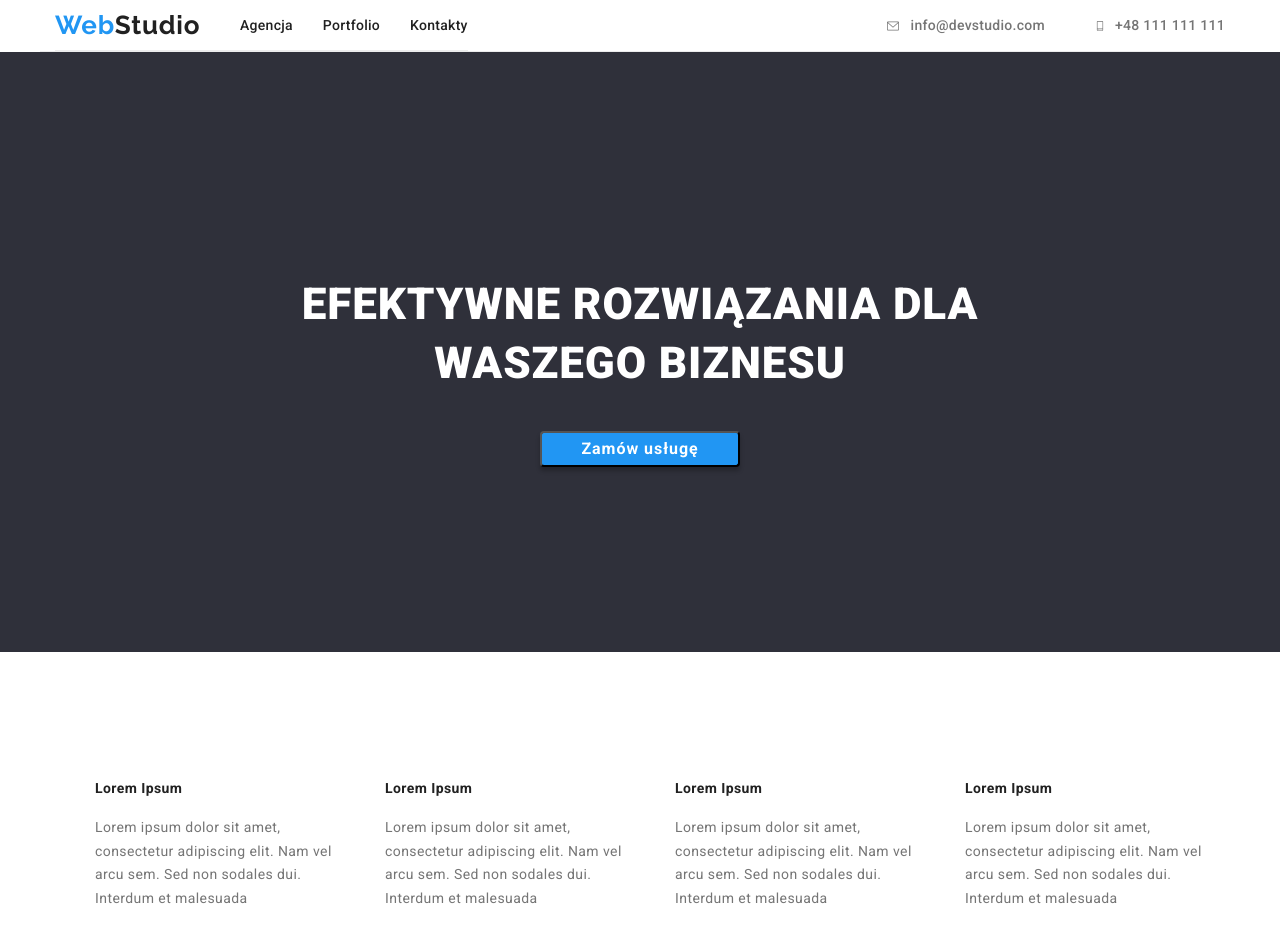
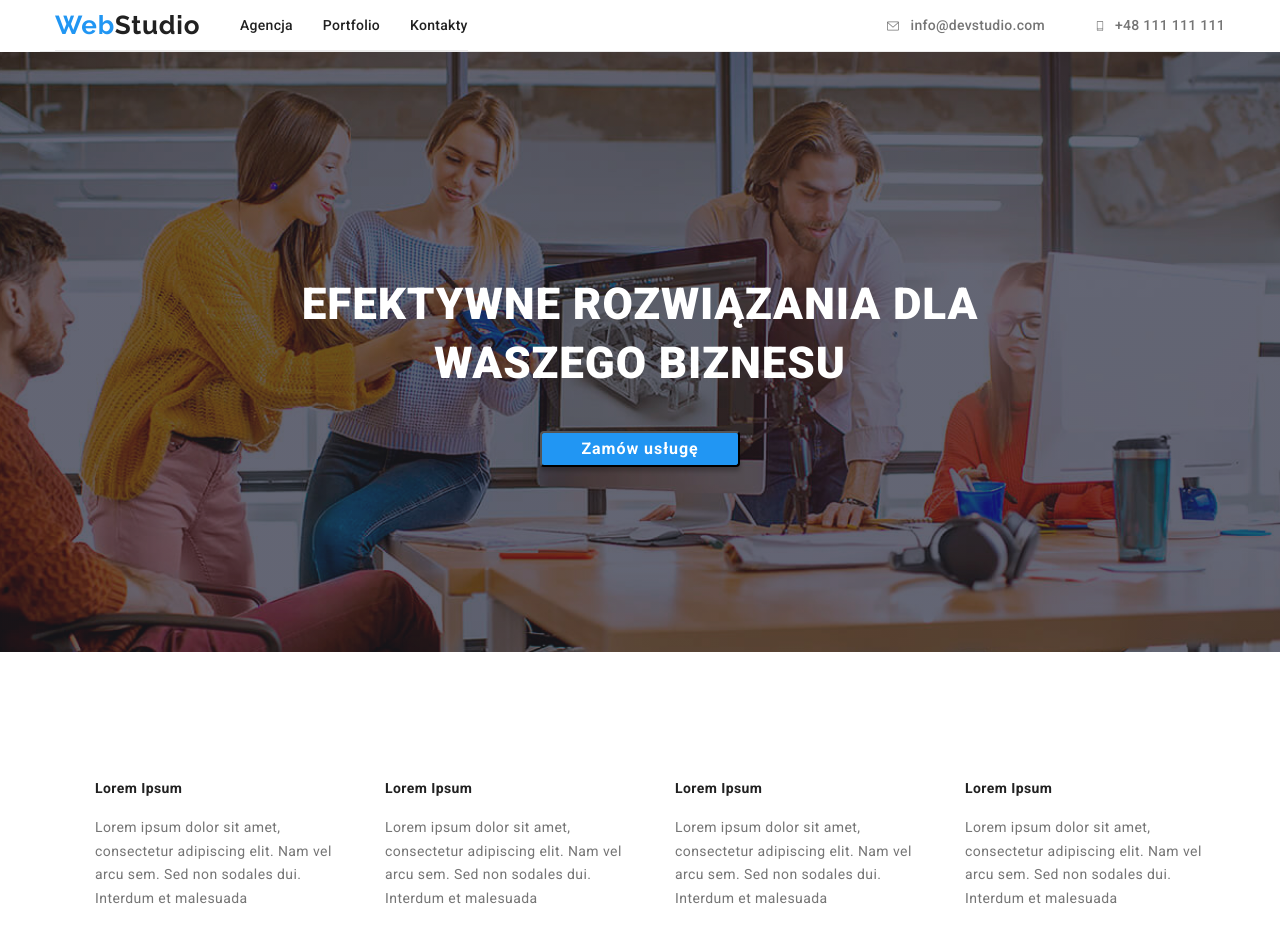
Before and after one commit to JacekMielanczuk/goit-markup-hw-04, a plain HTML site: page index.html in a window 1280 px wide. Shown: the top 942 px of the page. Drawn offline with Linux system fonts and the light colour scheme.

Commit message:
dodane zdjęcie hero
dodane zdjęcie hero

```diff
--- a/css/styles.css
+++ b/css/styles.css
@@ -236,6 +236,14 @@ link:active {
 }
 .title-background {
   background-color: #2f303a;
+  background-image: linear-gradient(
+      rgba(47, 48, 58, 0.4),
+      rgba(47, 48, 58, 0.4)
+    ),
+    url(../images/hero.png);
+  background-size: cover;
+  background-repeat: no-repeat;
+  background-position: 50% 50%;
 }
 .title-wrapper {
   height: 600px;
```
